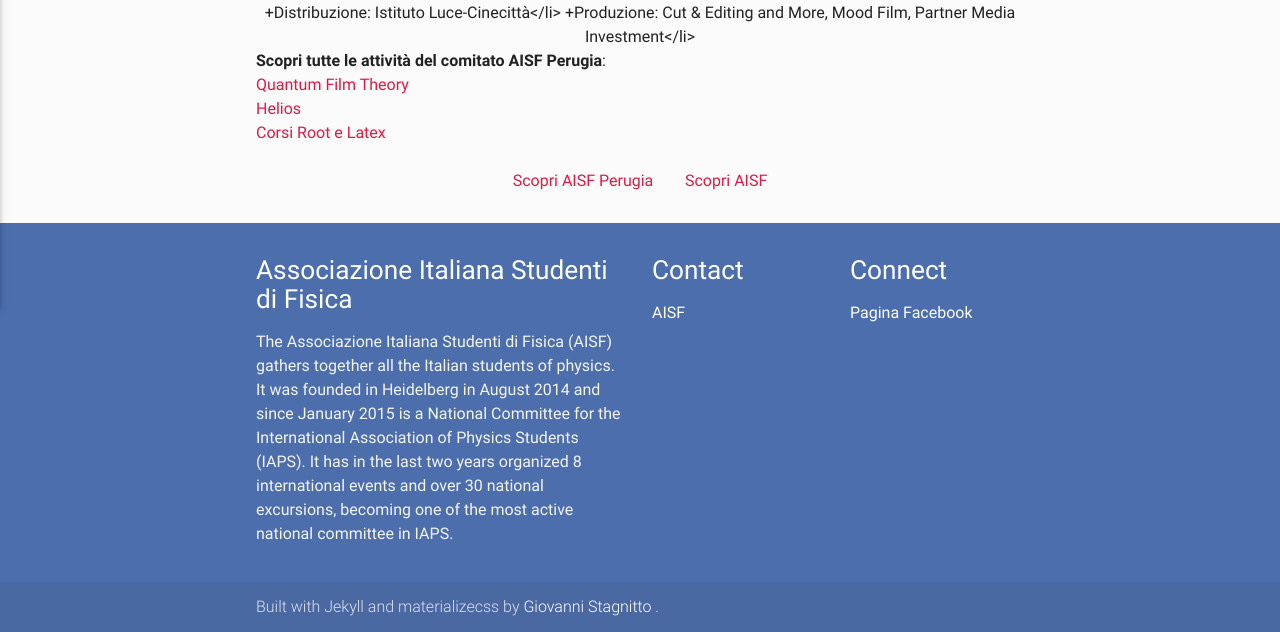
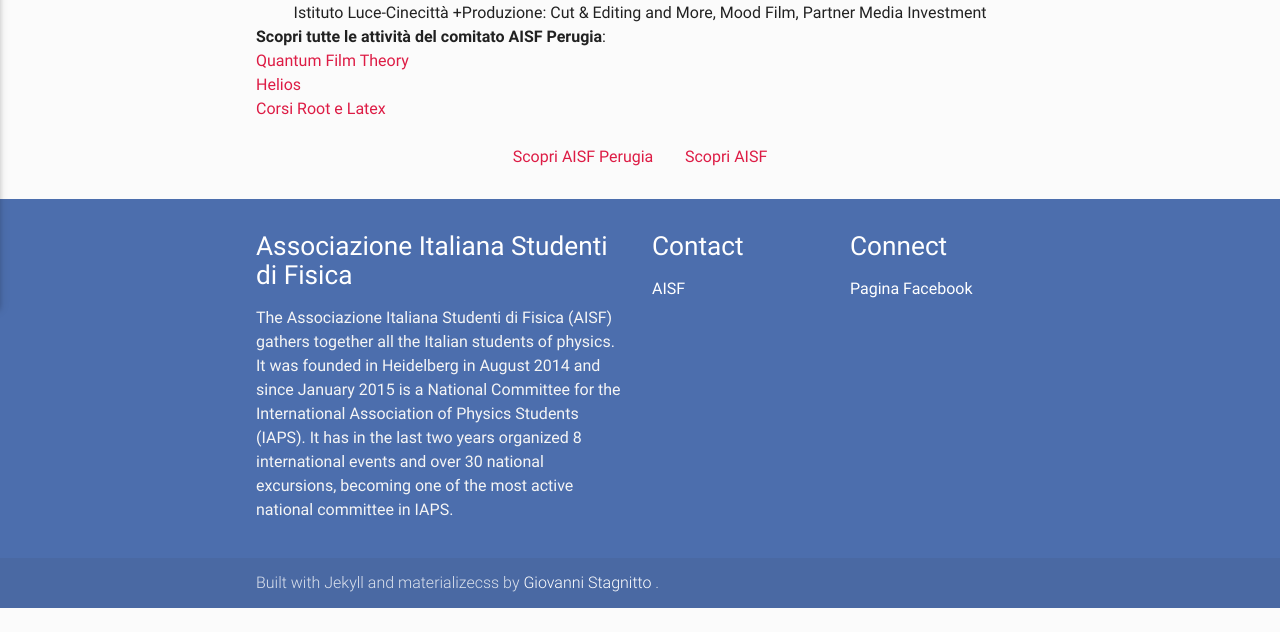
Before and after one commit to ai-sf/aisf_perugia, a Jekyll site: the page built from ProssimiEventi.md, in a window 1280 px wide. Shown: the part 652-1284 px from the top of the page. Built offline with Jekyll 4.4.1, drawn with Linux system fonts in a browser that asks for light colours; nearby versions of some CDN libraries; after the commit the page ends 1260 px from its top, so only the background shows below that; some of the changed text lies outside the part shown.

Commit message:
Update ProssimiEventi.md

```diff
--- a/ProssimiEventi.md
+++ b/ProssimiEventi.md
@@ -19,12 +19,12 @@
 <section>
 
 <center>
-+Data di uscita: 15 aprile 2016</li>
-+Genere: Documentario</li>
-+Anno: 2016</li>
-+Regia: Egidio Eronico</li>
-+Distribuzione: Istituto Luce-Cinecittà</li>
-+Produzione: Cut & Editing and More, Mood Film, Partner Media Investment</li>
++Data di uscita: 15 aprile 2016
++Genere: Documentario
++Anno: 2016
++Regia: Egidio Eronico
++Distribuzione: Istituto Luce-Cinecittà
++Produzione: Cut & Editing and More, Mood Film, Partner Media Investment
 
 </center>
 
```
